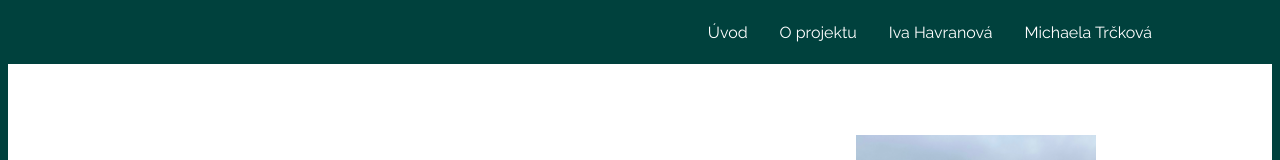
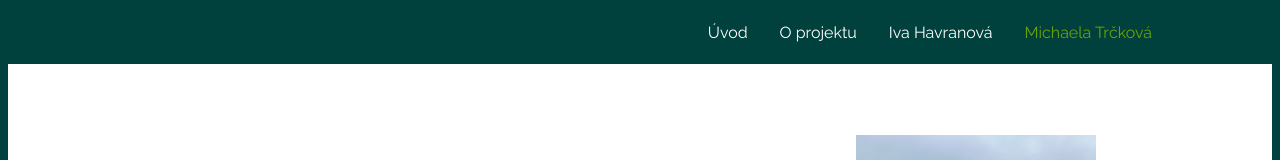
Before and after one commit to michaelamitr/o-projektu, a React app: page /misa in a window 1280 px wide. Shown: the top 160 px of the page. Built offline with nearby package versions, Linux system fonts and the light colour scheme; a web font is replaced by a local one.

Commit message:
navlink added

```diff
--- a/src/index.jsx
+++ b/src/index.jsx
@@ -8,7 +8,7 @@ import { Footer } from './components/Footer/footer';
 import {
   createBrowserRouter,
   RouterProvider,
-  Link,
+  NavLink,
   Outlet,
   useLocation,
 } from 'react-router-dom';
@@ -27,10 +27,18 @@ const App = () => {
           <span className="line"></span>
         </button>
         <div className={open ? 'navbar navbar-open' : 'navbar '}>
-          <Link to="/welcome">Úvod</Link>
-          <Link to="/about">O projektu</Link>
-          <Link to="/iva">Iva Havranová</Link>
-          <Link to="/misa">Michaela Trčková</Link>
+          <NavLink to="/welcome" activeclassname="active">
+            Úvod
+          </NavLink>
+          <NavLink to="/about" activeclassname="active">
+            O projektu
+          </NavLink>
+          <NavLink to="/iva" activeclassname="active">
+            Iva Havranová
+          </NavLink>
+          <NavLink to="/misa" activeclassname="active">
+            Michaela Trčková
+          </NavLink>
         </div>
       </header>
       <main>{location.pathname === '/' ? <Welcome /> : <Outlet />}</main>
--- a/src/sections/Misa/misa.css
+++ b/src/sections/Misa/misa.css
@@ -13,5 +13,12 @@
 }
 
 .misaimg {
-  width: 15rem;
+  width: 7rem;
 }
+
+
+@media (min-width: 854px) {
+  .misaimg {
+    width: 15rem;
+  }
+}
--- a/src/style.css
+++ b/src/style.css
@@ -30,7 +30,11 @@ a {
 }
 
 a:hover {
-  border-bottom: 2px solid rgb(104, 163, 9);
+  color: rgb(83, 130, 7);
+}
+
+.active {
+  color: rgb(104, 163, 9);
 }
 
 .navbar {
@@ -82,7 +86,7 @@ a:hover {
 }
 
 
-@media (min-width: 768px) {
+@media (min-width: 854px) {
   .navbar {
     display: flex;
     justify-content: flex-end;
```
